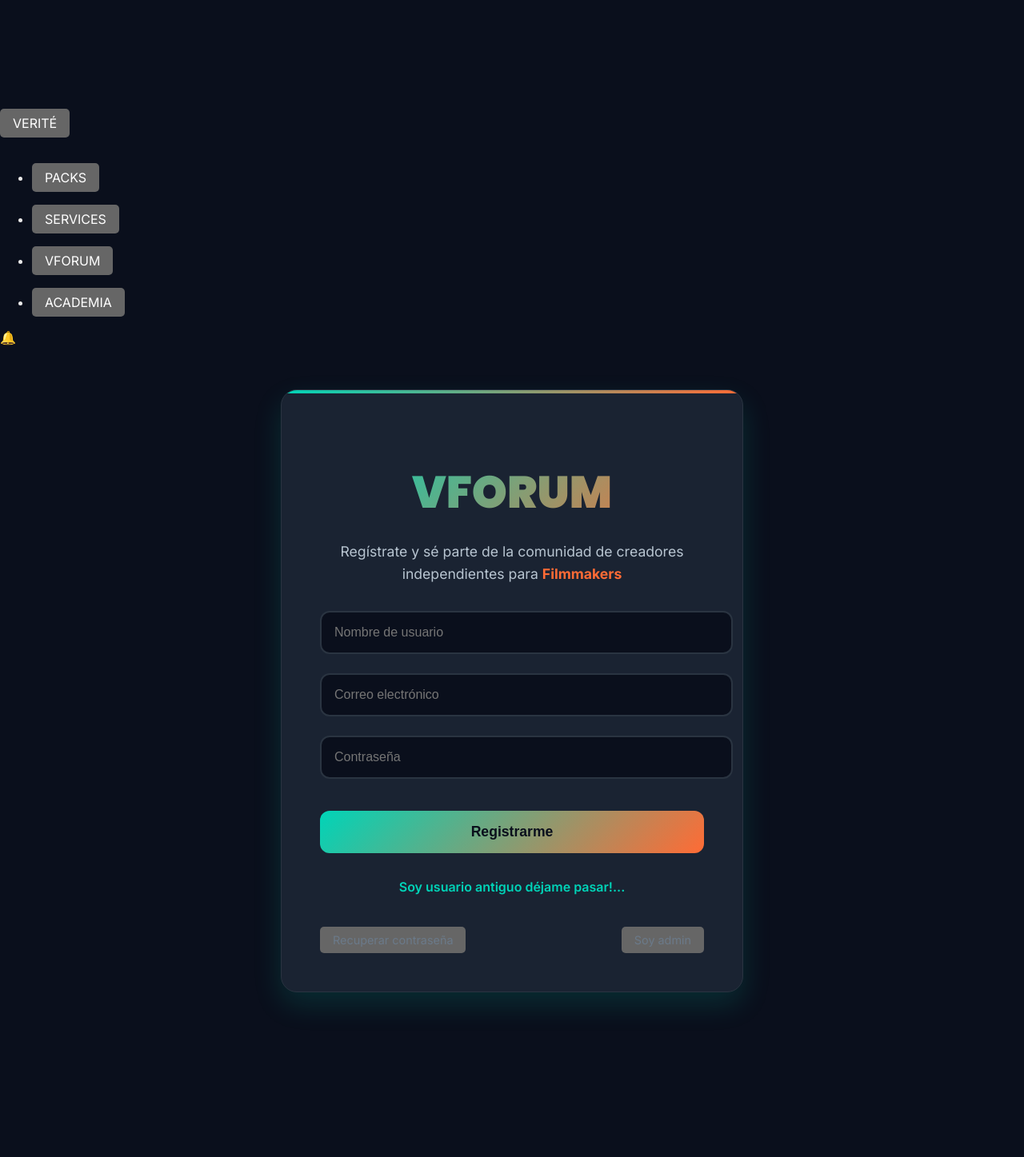
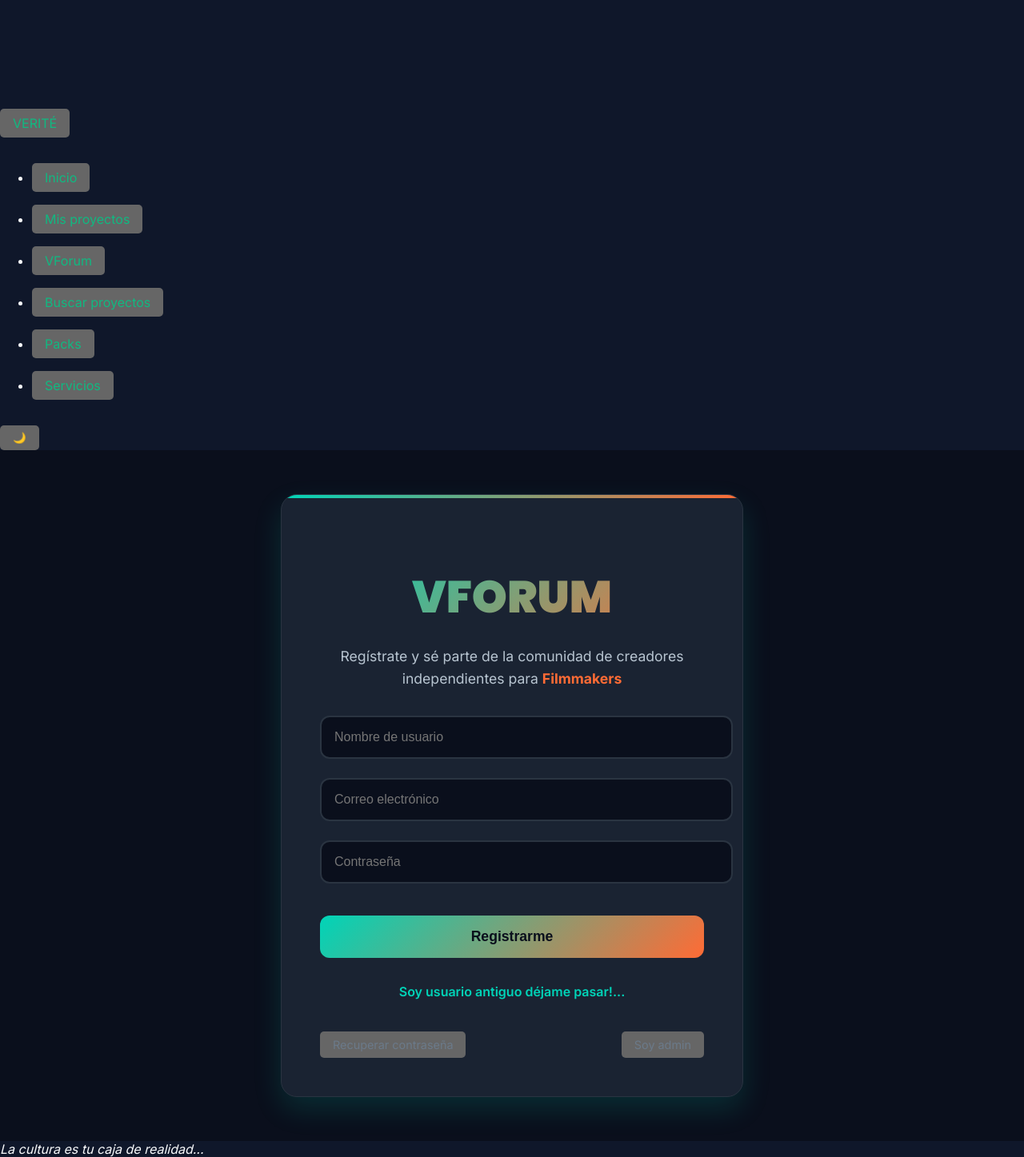
Before and after one commit to dbastias37/EEVI_Verit-, a Flask app: page /forum/ in a window 1280 px wide. Shown: the whole page at 80% size. Before the commit the page ends 1259 px from the top, so only its background shows below. Run offline with Flask 3, Linux system fonts and the light colour scheme; some libraries are stand-ins or nearby versions; some web fonts are replaced.

Commit message:
Nav cristal + theme global + presupuesto options + Firestore miembros_ids

```diff
--- a/routes/projects.py
+++ b/routes/projects.py
@@ -65,6 +65,7 @@ def create_project():
         'duracion': duracion,
         'profesiones_requeridas': profesiones_requeridas,
         'miembros_aceptados': [],
+        'miembros_ids': [],
         'autor_id': user['id'],
         'autor_nombre': user['username'],
         'chat_grupal_id': None,
@@ -286,6 +287,9 @@ def respond_project_request():
                 'rol': 'Colaborador',
                 'joined_at': firestore.SERVER_TIMESTAMP
             })
+            proyecto_ref.update({
+               'miembros_ids': firestore.ArrayUnion([solicitud['solicitante_id']])
+            })
             solicitud_ref.update({'estado': 'aceptado'})
             fs_client.collection('notificaciones').add({
                 'user_id': solicitud['solicitante_id'],
@@ -392,19 +396,16 @@ def get_my_projects():
         return jsonify({'success': False, 'error': 'No autenticado'}), 401
 
     user_id = session['forum_user']['id']
-    activos = []
 
-    q1 = fs_client.collection('proyectos') \
-        .where('autor_id', '==', user_id) \
-        .where('activo', '==', True).stream()
+    propios = fs_client.collection('proyectos')\
+        .where('autor_id','==',user_id).where('activo','==',True).stream()
+    miembro = fs_client.collection('proyectos')\
+        .where('miembros_ids','array_contains',user_id).where('activo','==',True).stream()
 
-    q2 = fs_client.collection('proyectos') \
-        .where('miembros_aceptados', 'array_contains_any', [user_id]) \
-        .where('activo', '==', True).stream()
-
-    for doc in list(q1) + list(q2):
+    proyectos = []
+    for doc in list(propios) + list(miembro):
         data = doc.to_dict()
         data['id'] = doc.id
-        activos.append(data)
+        proyectos.append(data)
 
-    return jsonify({'success': True, 'projects': activos})
+    return jsonify({'success': True, 'projects': proyectos})
--- /dev/null
+++ b/static/css/theme.css
@@ -0,0 +1,15 @@
+:root {
+  --bg: #0f172a;
+  --fg: #f8fafc;
+  --card: #1e293b;
+  --accent: #10b981;
+}
+:root[data-theme=light] {
+  --bg: #f8fafc;
+  --fg: #0f172a;
+  --card: #e2e8f0;
+  --accent: #0e7490;
+}
+body { background: var(--bg); color: var(--fg); }
+.card { background: var(--card); }
+a { color: var(--accent); }
--- /dev/null
+++ b/static/js/nav_behaviour.js
@@ -0,0 +1,33 @@
+(function(){
+  const nav = document.getElementById('glass-nav');
+  let lastY = window.scrollY;
+  let hidden = false;
+
+  window.addEventListener('scroll', () => {
+    const curr = window.scrollY;
+    if (curr > lastY && curr > 100 && !hidden) {
+      nav.style.transform = 'translateY(-100%)';
+      hidden = true;
+    } else if (curr < lastY && hidden) {
+      nav.style.transform = '';
+      hidden = false;
+    }
+    lastY = curr;
+  });
+
+  // Theme global (localStorage)
+  const btn = document.getElementById('theme-toggle');
+  const root = document.documentElement;
+  const stored = localStorage.getItem('theme') || 'dark';
+  setTheme(stored);
+
+  btn.onclick = () => {
+    setTheme(root.dataset.theme === 'dark' ? 'light' : 'dark');
+  };
+
+  function setTheme(t){
+    root.dataset.theme = t;
+    localStorage.setItem('theme', t);
+    btn.textContent = t === 'dark' ? '🌙' : '☀️';
+  }
+})();
--- /dev/null
+++ b/static/js/nav_guard.js
@@ -0,0 +1,8 @@
+(function(){
+  document.querySelector('a[href="/dashboard"]').onclick = (e)=>{
+     if(!window.currentUser){ e.preventDefault(); window.location='/forum#login'; }
+  };
+  document.querySelector('a[href="/forum#search"]').onclick = (e)=>{
+     if(!window.currentUser){ e.preventDefault(); window.location='/forum#login'; }
+  };
+})();
--- /dev/null
+++ b/templates/_glass_nav.html
@@ -0,0 +1,19 @@
+<nav id="glass-nav" class="fixed top-0 inset-x-0 z-50 \
+          bg-black/50 backdrop-blur-lg transition-transform duration-300">
+  <div class="max-w-7xl mx-auto flex items-center justify-between px-6 py-3">
+    <a href="/" class="text-2xl font-extrabold text-white">VERITÉ</a>
+    <ul class="flex gap-6 text-gray-200">
+      <li><a href="/">Inicio</a></li>
+      <li><a href="/dashboard">Mis proyectos</a></li>
+      <li><a href="/forum">VForum</a></li>
+      <li><a href="/forum#search">Buscar proyectos</a></li>
+      <li><a href="/packs">Packs</a></li>
+      <li><a href="/services">Servicios</a></li>
+      {% if session.get('is_admin') %}
+      <li><a href="/admin">Admin</a></li>
+      {% endif %}
+    </ul>
+    <!-- Theme toggle -->
+    <button id="theme-toggle" class="text-xl text-yellow-400">🌙</button>
+  </div>
+</nav>
--- a/templates/base.html
+++ b/templates/base.html
@@ -13,15 +13,17 @@
   <link rel="stylesheet" href="{{ url_for('static', filename='css/home_brutalista.css') }}">
   <link rel="stylesheet" href="{{ url_for('static', filename='css/solicitudes.css') }}">
   <link rel="stylesheet" href="{{ url_for('static', filename='css/user_status.css') }}">
+  <link rel="stylesheet" href="{{ url_for('static', filename='css/theme.css') }}">
   {% block head_admin %}{% endblock %}
   {% block extra_head %}{% endblock %}
 </head>
 <body>
-  {% block header %}{% include '_navbar.html' %}{% endblock %}
+  {% block header %}{% include '_glass_nav.html' %}{% endblock %}
 
   <main>
     {% block content %}{% endblock %}
   </main>
+  {% include 'footer.html' %}
   <script src="/static/js/main.js"></script>
 {% block scripts %}
   <script src="https://unpkg.com/wavesurfer.js"></script>
@@ -32,6 +34,8 @@
   <script src="{{ url_for('static', filename='js/nav.js') }}"></script>
   <script src="{{ url_for('static', filename='js/solicitudes_manager.js') }}"></script>
   <script src="{{ url_for('static', filename='js/user_status.js') }}"></script>
+  <script src="{{ url_for('static', filename='js/nav_behaviour.js') }}"></script>
+  <script src="{{ url_for('static', filename='js/nav_guard.js') }}"></script>
 
   <script>
     window.currentUser = {
--- /dev/null
+++ b/templates/footer.html
@@ -0,0 +1,14 @@
+{% set quotes = [
+  "La cultura es tu caja de realidad...",
+  "Lo que llamamos realidad es un consenso de la comunidad...",
+  "La naturaleza ama el coraje..."] %}
+<footer class="text-center mt-16 py-8 opacity-80">
+  <em id="quote">{{ quotes|first }}</em>
+</footer>
+<script>
+  const frases={{ quotes|tojson }};
+  let qi=0; setInterval(()=>{
+     qi=(qi+1)%frases.length;
+     document.getElementById('quote').textContent=frases[qi];
+  },15000);
+</script>
```
Also changed, not shown: static/js/create_project.js (+22 -8 lines).
